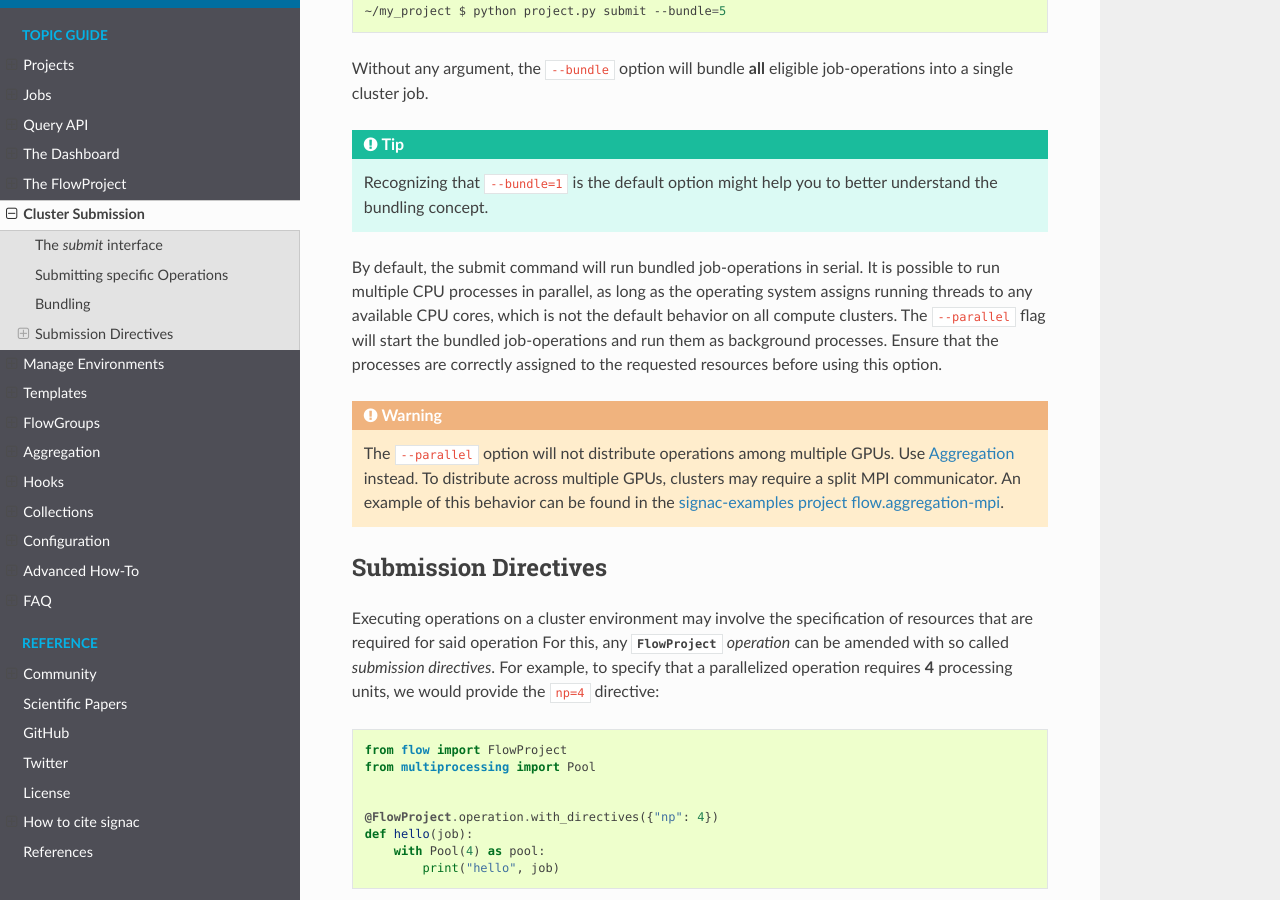
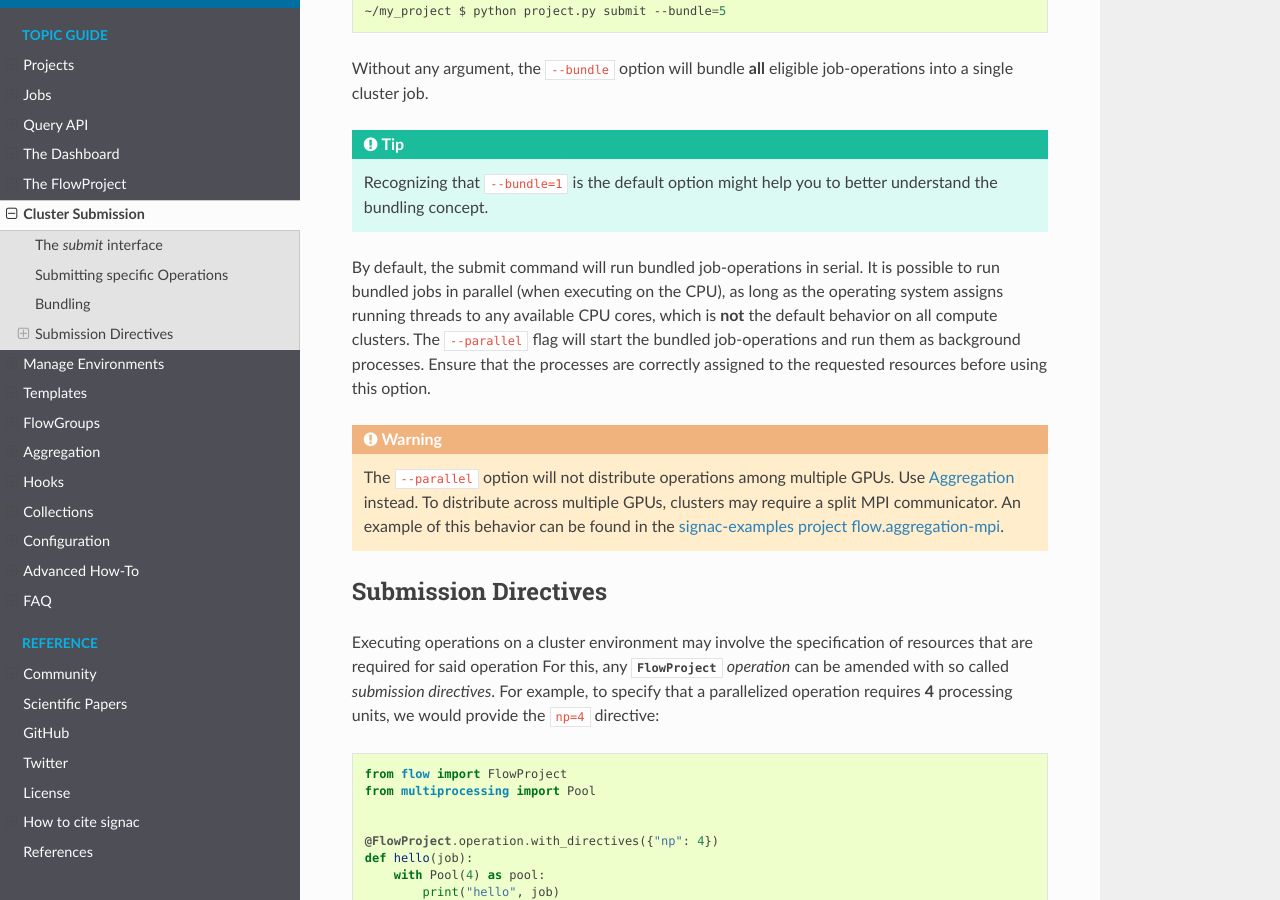
Before and after one commit to glotzerlab/signac-docs, a Sphinx documentation site: the page built from docs/source/cluster_submission.rst, in a window 1280 px wide and 900 px high, scrolled down 2190 px. Built offline with Sphinx 7.4.7 and the Read the Docs theme 2.0.0, drawn with Linux system fonts in a browser that asks for light colours.

Commit message:
Update wording on parallel bundling.

```diff
--- a/docs/source/cluster_submission.rst
+++ b/docs/source/cluster_submission.rst
@@ -88,7 +88,7 @@ Without any argument, the ``--bundle`` option will bundle **all** eligible job-o
     Recognizing that ``--bundle=1`` is the default option might help you to better understand the bundling concept.
 
 By default, the submit command will run bundled job-operations in serial.
-It is possible to run multiple CPU processes in parallel, as long as the operating system assigns running threads to any available CPU cores, which is not the default behavior on all compute clusters.
+It is possible to run bundled jobs in parallel (when executing on the CPU), as long as the operating system assigns running threads to any available CPU cores, which is **not** the default behavior on all compute clusters.
 The ``--parallel`` flag will start the bundled job-operations and run them as background processes. Ensure that the processes are correctly assigned to the requested resources before using this option.
 
 .. warning::
```
